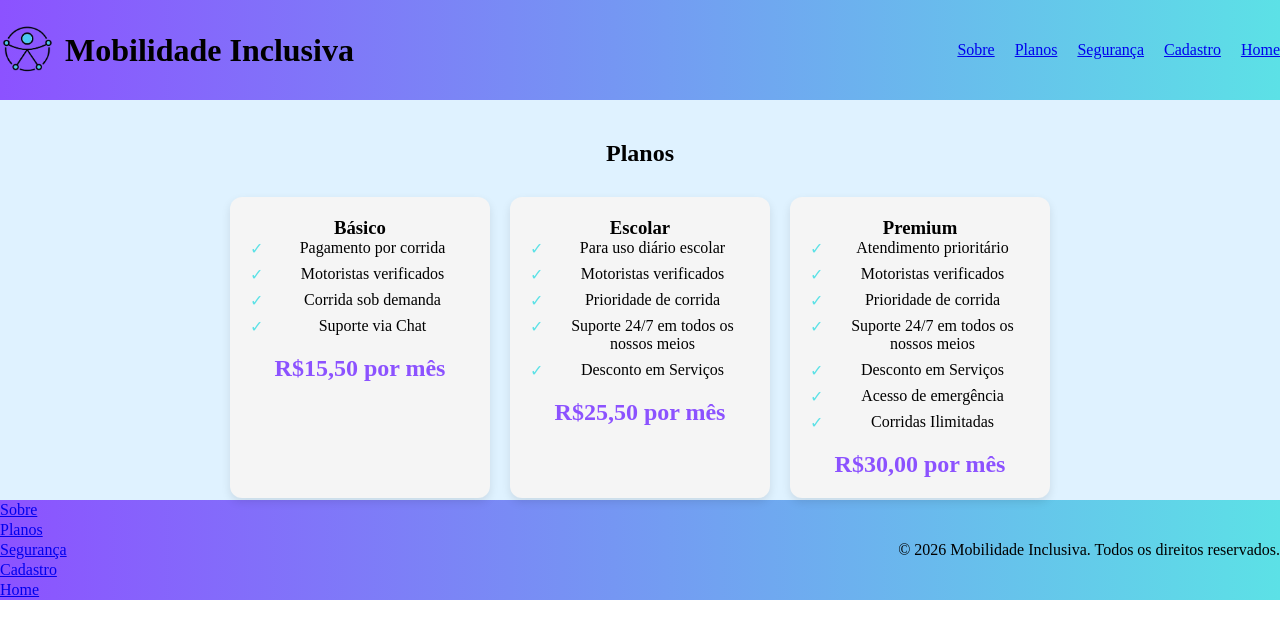
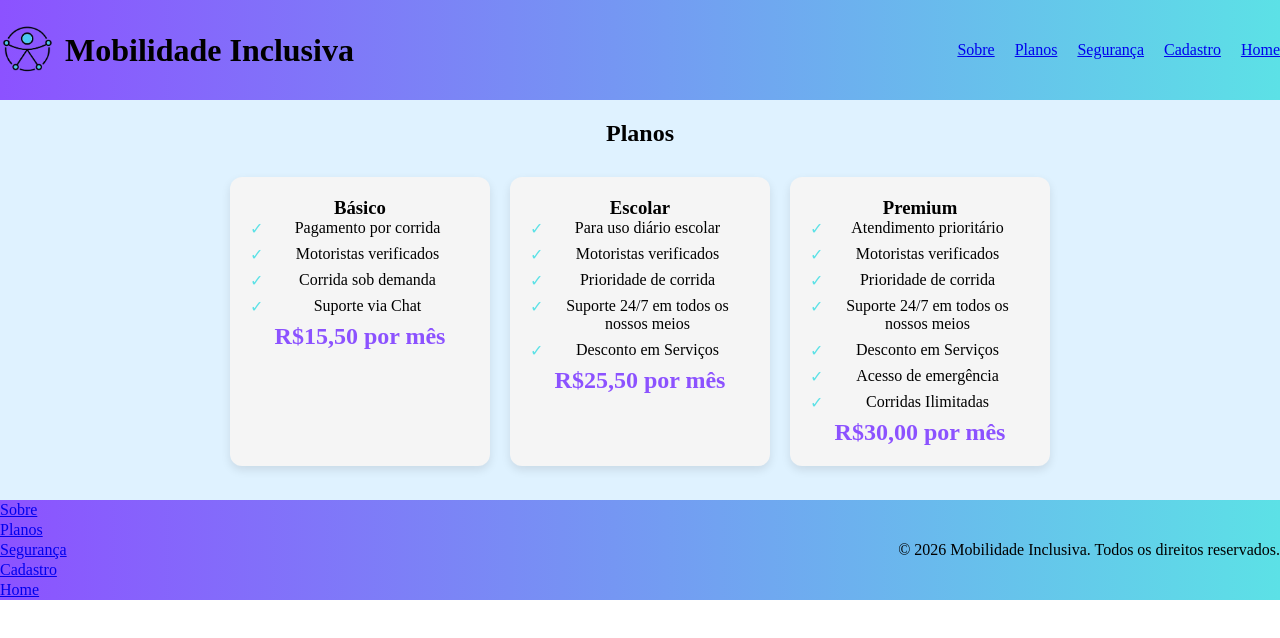
Before and after one commit to gabriellicabral/Projeto-de-desenvolvimento-Front-End, a React (Vite) app in the folder landingpage/: page /planos in a window 1280 px wide. Shown: the top 638 px of the page. Built offline with nearby package versions, Linux system fonts and the light colour scheme.

Commit message:
estilizando a ul

```diff
--- a/landingpage/src/index.css
+++ b/landingpage/src/index.css
@@ -88,7 +88,7 @@
 
 .planos{
     text-align: center;
-  padding: 40px;
+  padding: 20px;
   height: 400px;
    background: #dff2ff;
 }
@@ -114,7 +114,7 @@
 }
 .cardplanos li{
    position: relative;
-  padding-left: 25px;
+  padding-left: 15px;
   margin-bottom: 8px;
 }
 
@@ -127,6 +127,6 @@
 }
 
 .cardplanos h2{
-  margin-top: 20px;
+  justify-content: end;
   color: #8c52ff;
 }
```
